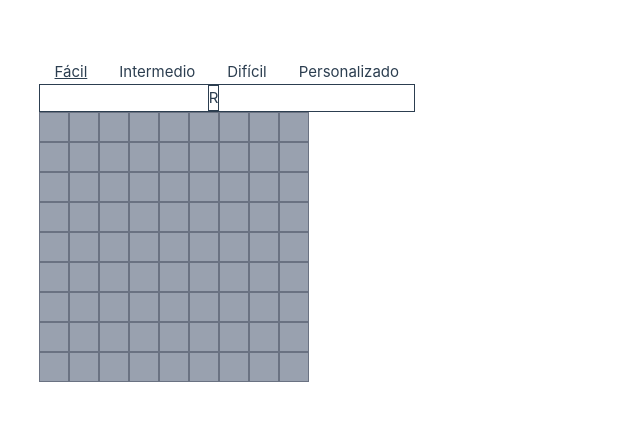
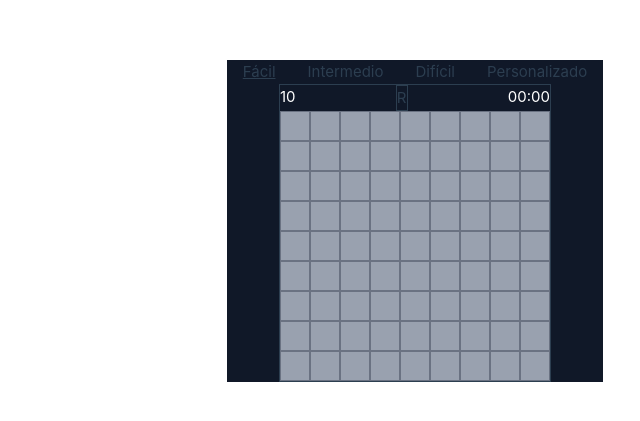
Before and after one commit to lautaroBulla/Buscaminas, a Vue app in the folder bm-frontend/: page / in a window 1280 px wide. Shown: the part 179-600 px from the top of the page, without its empty margins (225-865 px from the left). Built offline with nearby package versions, Linux system fonts and the light colour scheme.

Commit message:
centrado al fin

```diff
--- a/bm-frontend/src/App.vue
+++ b/bm-frontend/src/App.vue
@@ -3,5 +3,7 @@
 </script>
 
 <template>
-    <GameView />
+    <div class="flex items-center justify-center bg-gray-900">
+        <GameView />
+    </div>
 </template>
--- a/bm-frontend/src/assets/main.css
+++ b/bm-frontend/src/assets/main.css
@@ -26,10 +26,4 @@ a,
     display: flex;
     place-items: center;
   }
-
-  #app {
-    display: grid;
-    grid-template-columns: 1fr 1fr;
-    padding: 0 2rem;
-  }
 }
--- a/bm-frontend/src/components/HeaderComponent.vue
+++ b/bm-frontend/src/components/HeaderComponent.vue
@@ -18,7 +18,7 @@
 </script>
 
 <template>
-    <div class="flex justify-between border">
+    <div class="flex justify-between">
         <RemainingMinesComponent
             :remainingMines="remainingMines"
         />
--- a/bm-frontend/src/views/GameView.vue
+++ b/bm-frontend/src/views/GameView.vue
@@ -50,13 +50,13 @@
 </script>
 
 <template>
-    <div class="flex flex-col">
+    <div class="w-fit mx-auto flex flex-col items-center space-y-4">
         <!-- Componente para el selector de disficultad -->
         <DifficultySelectorComponent
             v-model="difficulty"
         />
 
-        <div>
+        <div class="border">
             <HeaderComponent
                 :remainingMines="remainingMines"
                 :seconds="seconds"
```
